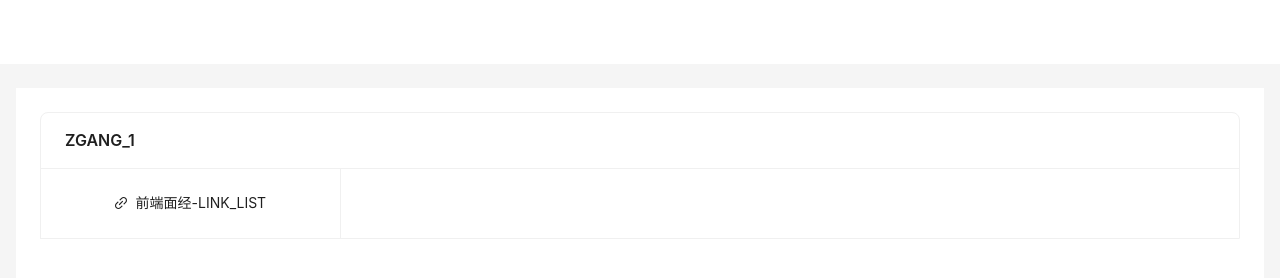
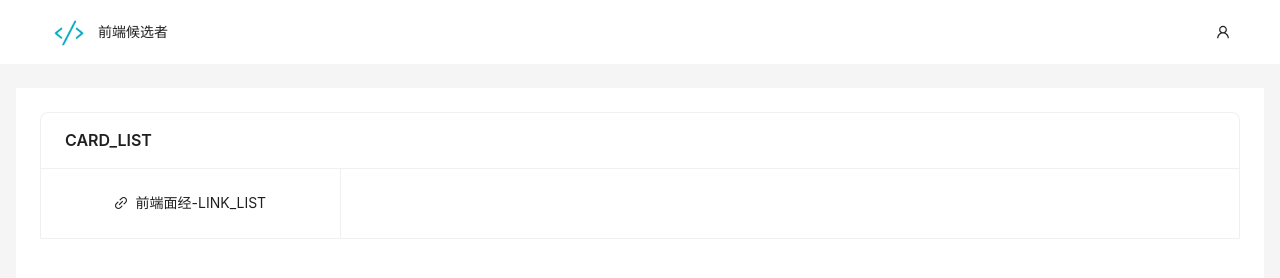
Before and after one commit to zgang11/go-blog-front, a React app: page / in a window 1280 px wide. Built offline with nearby package versions, Linux system fonts and the light colour scheme; some packages are replaced by stand-ins of ours.

Commit message:
logo&名称

```diff
--- a/src/admin/layout.css
+++ b/src/admin/layout.css
@@ -1,17 +1,18 @@
-#components-layout-demo-custom-trigger .trigger {
-    padding: 0 24px;
-    font-size: 18px;
-    line-height: 64px;
-    cursor: pointer;
-    transition: color 0.3s;
+.logo {
+    height: 38px;
+    width: 38px;
+    margin-right: 10px;
   }
 
-  #components-layout-demo-custom-trigger .trigger:hover {
-    color: #1890ff;
-  }
 
-  #components-layout-demo-custom-trigger .logo {
-    height: 32px;
-    margin: 16px;
-    background: rgba(255, 255, 255, 0.3);
-  }
+.flex-center {
+  display: flex;
+  justify-content: center;
+  align-items: center;
+}
+
+.flex-space-between {
+  display: flex;
+  justify-content: space-between;
+  align-items: center;
+}
--- a/src/admin/layout.js
+++ b/src/admin/layout.js
@@ -11,6 +11,8 @@ import ArticleTable from "../article"
 import Tag from "../tag"
 import LinkPage from '../link';
 import Home from '../home';
+import HTML_PNG from '../icons/html.png'
+import { UserOutlined } from '@ant-design/icons';
 
 const { Header, Sider, Content } = Layout;
 
@@ -28,16 +30,21 @@ const Container = () => {
   return (
     <Layout className="site-layout">
       <Header style={{ paddingInline: 50, background: colorBgContainer, textAlign: 'left' }}>
-        {/* {React.createElement(collapsed ? MenuUnfoldOutlined : MenuFoldOutlined, {
-          className: 'trigger',
-          onClick: () => setCollapsed(!collapsed),
-        })} */}
+        <div className='flex-space-between'>
+          <div className='flex-center'>
+            <img src={HTML_PNG} className='logo' />
+            <span>前端候选者</span>
+          </div>
+          <div>
+            < UserOutlined />
+          </div>
+        </div>
       </Header>
       <Content
         style={{
           margin: '24px 16px',
           padding: 24,
-          height: '100vh',
+          minHeight: 'calc(100vh - 112px)',
           background: colorBgContainer,
         }}
       >
--- a/src/home/index.js
+++ b/src/home/index.js
@@ -16,7 +16,7 @@ const Home = () => {
   }
 
   return (<>
-    <Card title="ZGANG_1">
+    <Card title="CARD_LIST">
       <Card.Grid onClick={() => goToLinks()} style={gridStyle}>
         <LinkOutlined />
         <span style={{ marginLeft: 8 }}>前端面经-LINK_LIST</span>
```
Also changed, not shown: src/icons/html.png (added).
